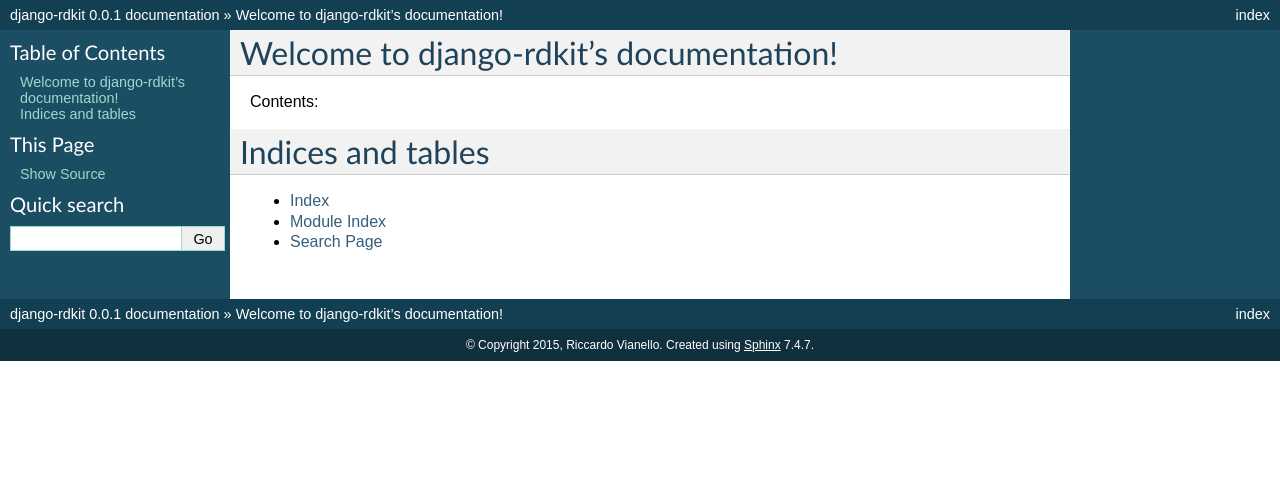
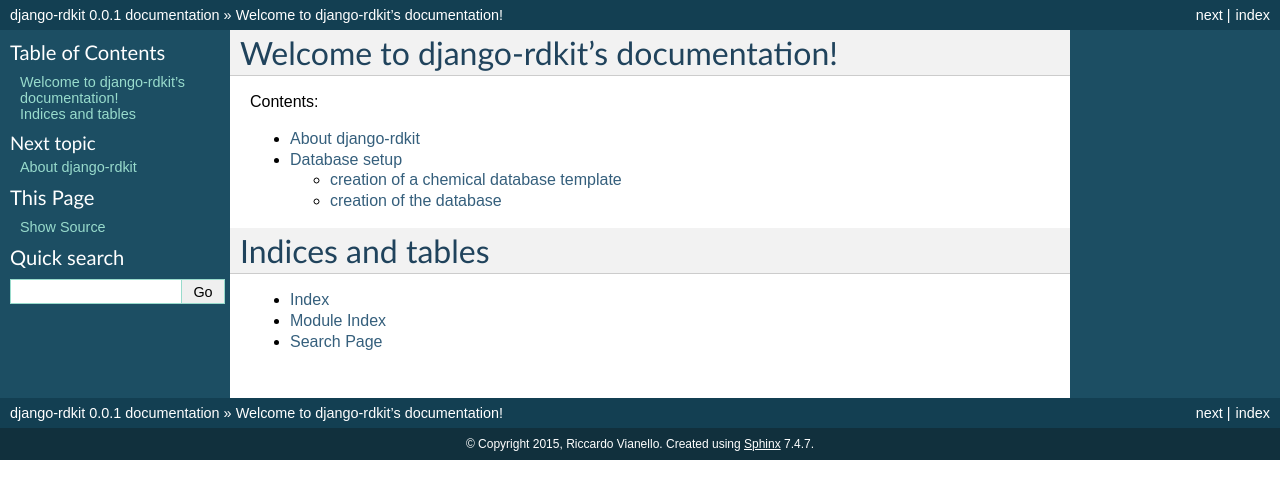
Before and after one commit to rdkit/django-rdkit, a Sphinx documentation site: the page built from docs/index.rst, in a window 1280 px wide. Shown: the top 499 px of the page. Built offline with Sphinx 7.4.7, drawn with Linux system fonts in a browser that asks for light colours.

Commit message:
basic info about postgres setup

```diff
--- /dev/null
+++ b/docs/database_setup.rst
@@ -0,0 +1,23 @@
+Database setup
+==============
+
+The RDKit extension for PostgreSQL must be installed. Please refer to the `RDKit wiki <http://code.google.com/p/rdkit/wiki/BuildingTheCartridge>`_ for detailed instructions.
+
+creation of a chemical database template
+^^^^^^^^^^^^^^^^^^^^^^^^^^^^^^^^^^^^^^^^
+
+::
+
+    # Creating the template database.
+    $ createdb -E UTF8 template_rdkit
+    # Allows non-superusers the ability to create from this template
+    $ psql -d postgres -c "UPDATE pg_database SET datistemplate='true' WHERE datname='template_rdkit';"
+    # Loading the RDKit cartridge
+    $ psql -d template_rdkit -c "CREATE EXTENSION rdkit"
+
+creation of the database
+^^^^^^^^^^^^^^^^^^^^^^^^
+
+::
+
+    $ createdb -T template_rdkit my_chem_db
--- a/docs/index.rst
+++ b/docs/index.rst
@@ -11,7 +11,8 @@
 .. toctree::
    :maxdepth: 2
 
-
+   introduction
+   database_setup
 
 Indices and tables
 ==================
--- /dev/null
+++ b/docs/introduction.rst
@@ -0,0 +1,2 @@
+About django-rdkit
+==================
```
